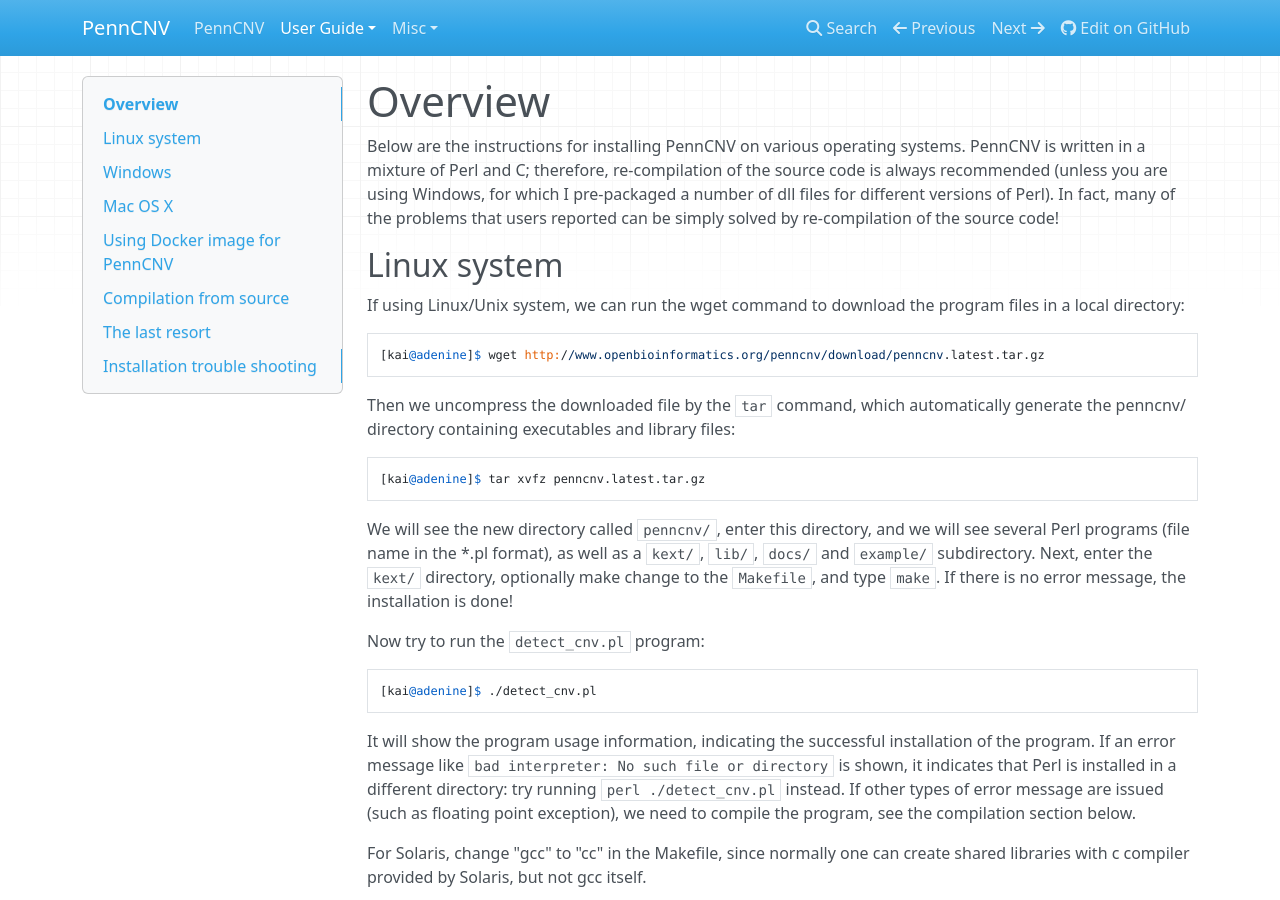
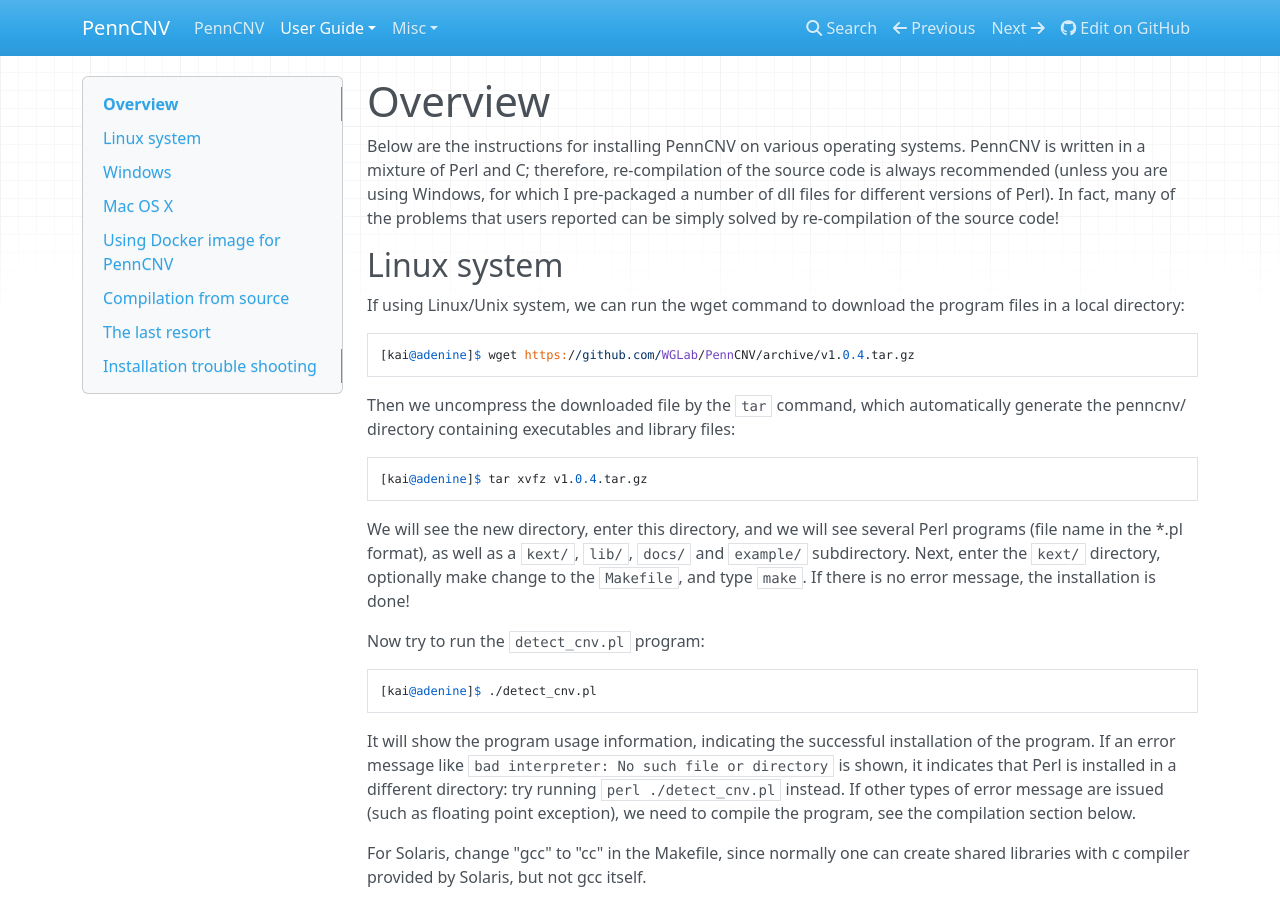
Before and after one commit to WGLab/PennCNV, an MkDocs documentation site: the page built from docs/user-guide/install.md, in a window 1280 px wide and 900 px high. Built offline with MkDocs 1.6.1, drawn with Linux system fonts in a browser that asks for light colours; nearby versions of some CDN libraries; old or Windows-style settings are respelled for this version of MkDocs.

Commit message:
Update install.md

````diff
--- a/docs/user-guide/install.md
+++ b/docs/user-guide/install.md
@@ -7,16 +7,16 @@
 If using Linux/Unix system, we can run the wget command to download the program files in a local directory:
 
 ```
-[kai@adenine]$ wget http://www.openbioinformatics.org/penncnv/download/penncnv.latest.tar.gz
+[kai@adenine]$ wget https://github.com/WGLab/PennCNV/archive/v1.0.4.tar.gz
 ```
 
 Then we uncompress the downloaded file by the `tar` command, which automatically generate the penncnv/ directory containing executables and library files:
 
 ```
-[kai@adenine]$ tar xvfz penncnv.latest.tar.gz
+[kai@adenine]$ tar xvfz v1.0.4.tar.gz
 ```
 
-We will see the new directory called `penncnv/`, enter this directory, and we will see several Perl programs (file name in the \*.pl format), as well as a `kext/`, `lib/`, `docs/` and `example/` subdirectory. Next, enter the `kext/` directory, optionally make change to the `Makefile`, and type `make`. If there is no error message, the installation is done!
+We will see the new directory, enter this directory, and we will see several Perl programs (file name in the \*.pl format), as well as a `kext/`, `lib/`, `docs/` and `example/` subdirectory. Next, enter the `kext/` directory, optionally make change to the `Makefile`, and type `make`. If there is no error message, the installation is done!
 
 Now try to run the `detect_cnv.pl` program:
 
````
